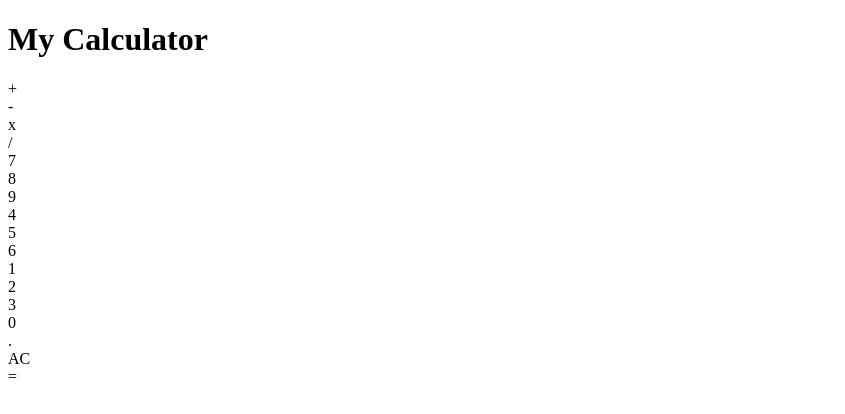
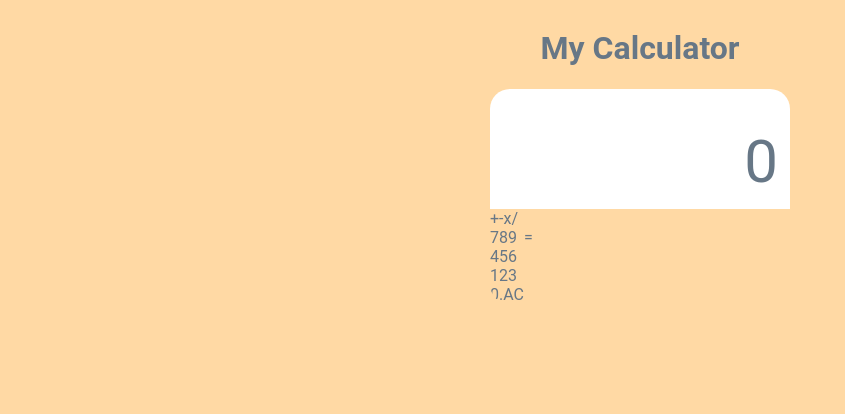
Before and after one commit to amtaaa/calculator, a plain HTML site: page index.html in a window 1280 px wide. Shown: the whole page, without its empty margins (0-845 px from the left). Drawn offline with Linux system fonts and the light colour scheme.

Commit message:
Add the fundemantals arranging CSS rules.

```diff
--- a/index.html
+++ b/index.html
@@ -1,14 +1,19 @@
 <!DOCTYPE html>
 <html lang="en">
+
 <head>
     <meta charset="UTF-8">
     <meta name="viewport" content="width=device-width, initial-scale=1.0">
     <title>My Calculator</title>
+    <link rel="stylesheet" href="style.css">
 </head>
+
 <body>
     <h1>My Calculator</h1>
     <div id="calculator">
-        <div id="screen"></div>
+        <div id="screen">
+            <div id="displayed-text">0</div>
+        </div>
         <div id="buttons">
             <div id="operations">
                 <div id="+">+</div>
@@ -16,6 +21,7 @@
                 <div id="x">x</div>
                 <div id="/">/</div>
             </div>
+            <div id="operands-and-equal">
                 <div id="operands">
                     <div id="first-row">
                         <div id="7">7</div>
@@ -41,5 +47,7 @@
                 <div id="=">=</div>
             </div>
         </div>
+    </div>
 </body>
+
 </html>
--- /dev/null
+++ b/style.css
@@ -0,0 +1,48 @@
+body {
+    background-color: #ffd9a4;
+    display: flex;
+    flex-direction: column;
+    align-items: center;
+    justify-content: center;
+        color: #677786;
+        font-family: "roboto";
+}
+
+#calculator {
+    display: flex;
+    flex-direction: column;
+    width: 300px;
+    border-radius: 20px;
+    overflow: hidden;
+}
+
+#screen {
+    background-color: #ffffff;
+    height: 120px;
+    display: flex;
+    flex-direction: column;
+    justify-content: flex-end;
+}
+
+#displayed-text {
+    font-size: 60px;
+    text-align: right;
+    margin: 12px;
+}
+
+#buttons {
+    display: flex;
+    flex-direction: column;
+}
+
+#operations {
+    display: flex;
+}
+
+#operands div /*rows*/ {
+    display: flex;
+}
+
+#operands-and-equal {
+    display: flex;
+}
```
Lines whose indentation alone changed are shown as unchanged.
